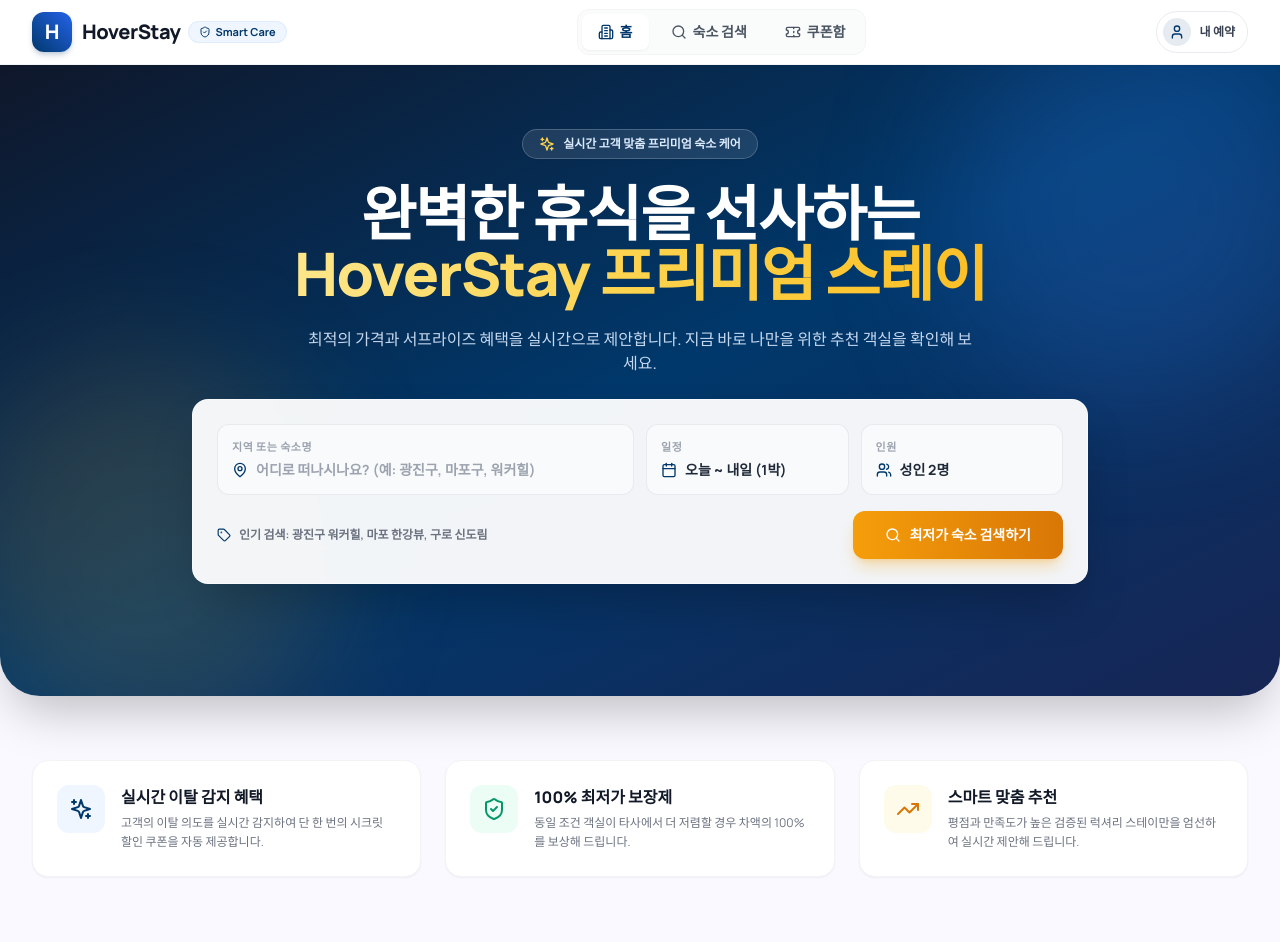
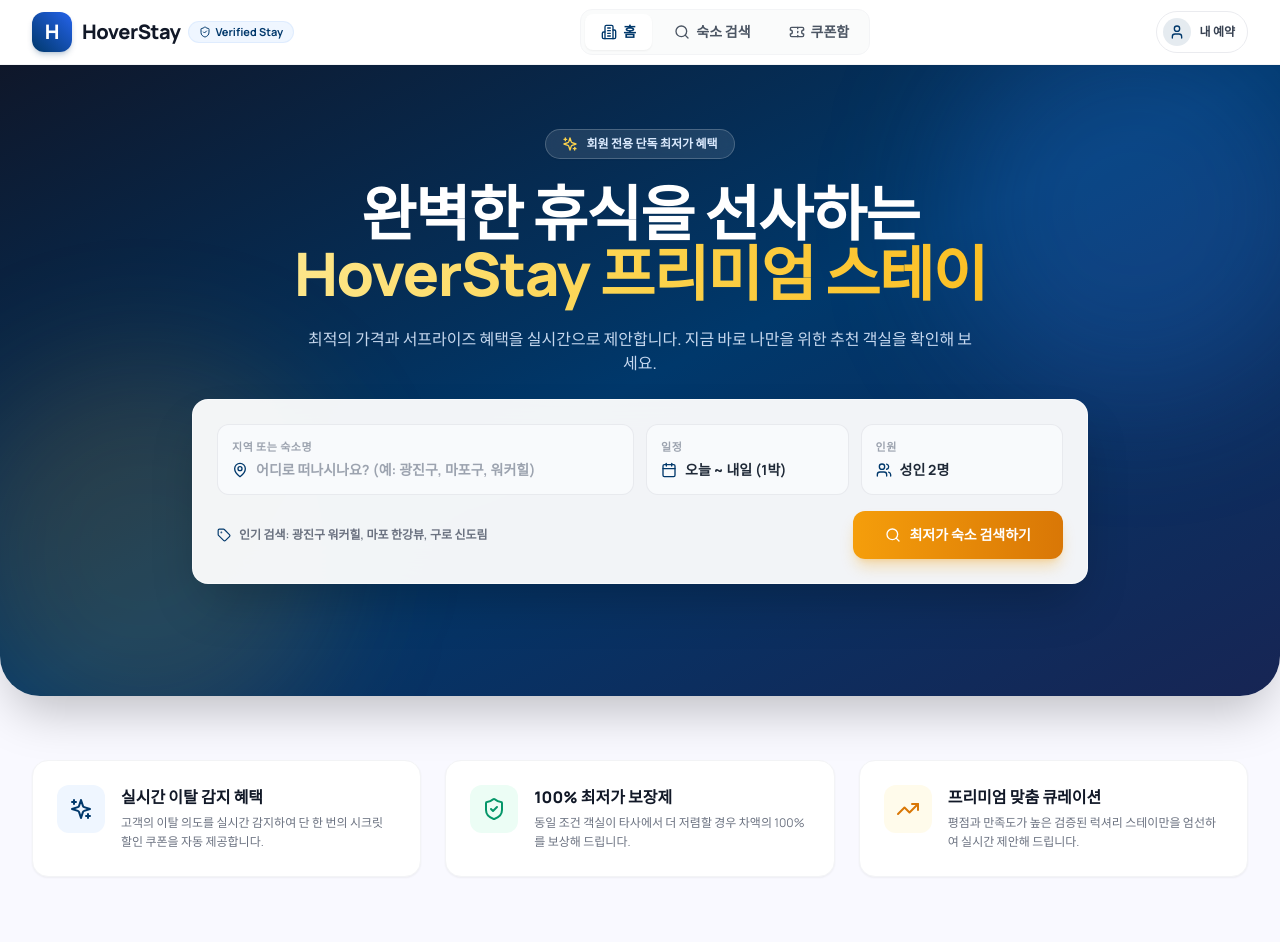
Before and after one commit to krtecek823/KNU_capston_FE, a React (Vite) app in the folder frontend/: page / in a window 1280 px wide. Shown: the top 942 px of the page. Built offline with nearby package versions, Linux system fonts and the light colour scheme; no server answers.

Commit message:
style: replace remaining 'AI Smart Care' with 'Verified Stay' and '회원 전용 단독 최저가 혜택'

```diff
--- a/frontend/src/components/Header.tsx
+++ b/frontend/src/components/Header.tsx
@@ -21,7 +21,7 @@
             </span>
             <span className="hidden sm:inline-flex items-center gap-1 text-[11px] px-2.5 py-0.5 rounded-full bg-blue-50 text-primary font-bold border border-blue-100/80">
               <ShieldCheck className="w-3 h-3 text-primary" />
-              Smart Care
+              Verified Stay
             </span>
           </div>
         </Link>
--- a/frontend/src/pages/HomePage.tsx
+++ b/frontend/src/pages/HomePage.tsx
@@ -35,7 +35,7 @@
 
         <div className="max-w-5xl mx-auto relative z-10 text-center space-y-6">
           <div className="inline-flex items-center gap-2 bg-white/10 backdrop-blur-md px-4 py-1.5 rounded-full text-xs font-bold text-blue-100 border border-white/20 shadow-sm">
-            <Sparkles className="w-4 h-4 text-amber-300" /> 실시간 고객 맞춤 프리미엄 숙소 케어
+            <Sparkles className="w-4 h-4 text-amber-300" /> 회원 전용 단독 최저가 혜택
           </div>
 
           <h1 className="text-3xl sm:text-5xl lg:text-6xl font-black tracking-tight leading-tight">
@@ -137,7 +137,7 @@
               <TrendingUp className="w-6 h-6" />
             </div>
             <div>
-              <h3 className="font-extrabold text-base text-gray-900 mb-1">스마트 맞춤 추천</h3>
+              <h3 className="font-extrabold text-base text-gray-900 mb-1">프리미엄 맞춤 큐레이션</h3>
               <p className="text-xs text-gray-500 leading-relaxed">
                 평점과 만족도가 높은 검증된 럭셔리 스테이만을 엄선하여 실시간 제안해 드립니다.
               </p>
```
